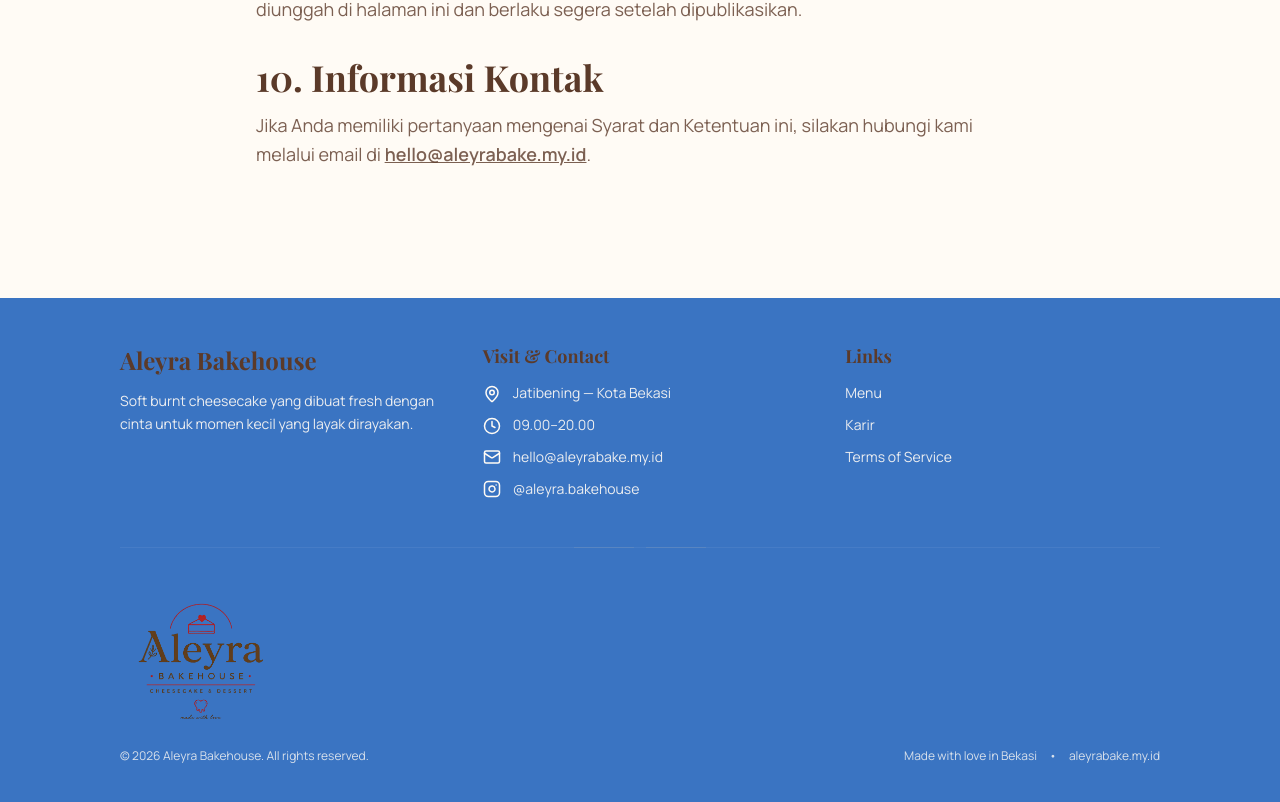
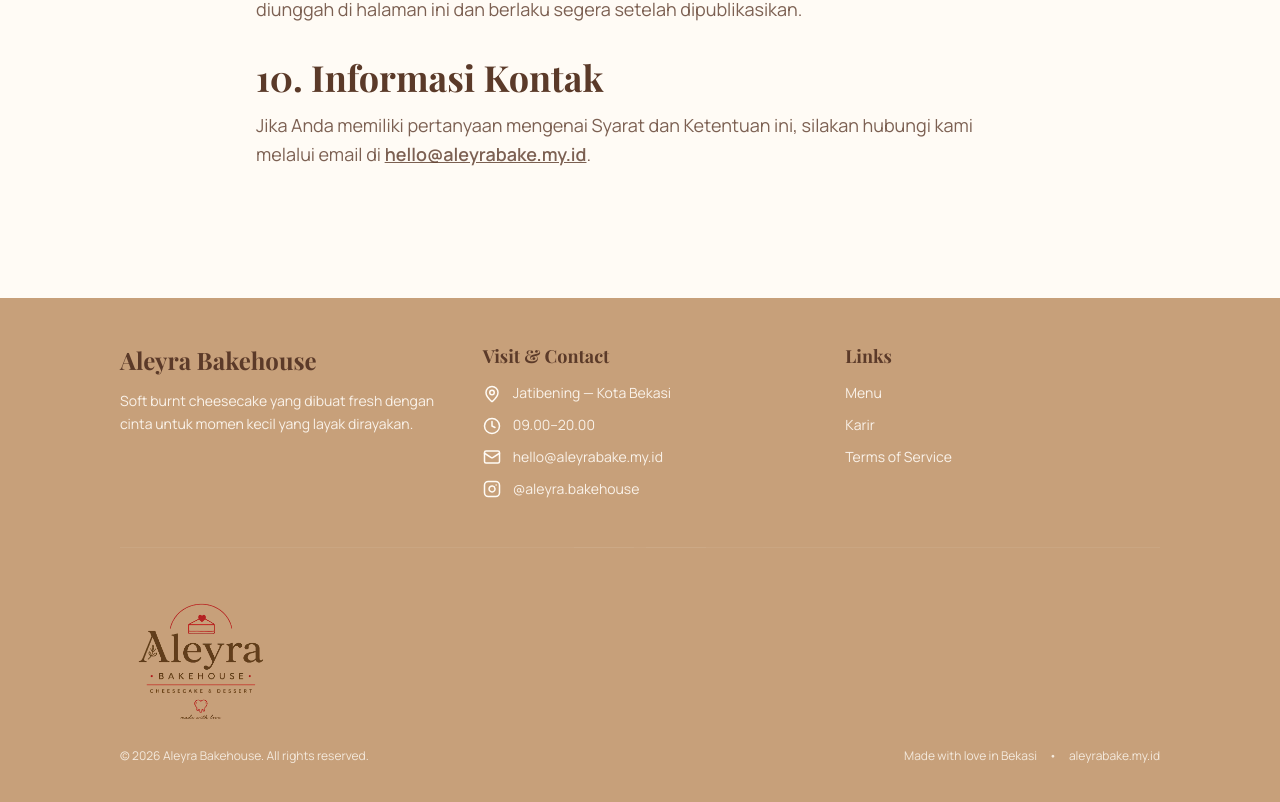
Before and after one commit to warkai-id/warkai-id-aleyrabakehouse-web, a Next.js app: page /terms in a window 1280 px wide. Shown: the part 1842-2644 px from the top of the page. Built offline with nearby package versions, Linux system fonts and the light colour scheme; a web font is replaced by a local one.

Commit message:
fix: link notification CTAs to Instagram

```diff
--- a/components/layout/footer.tsx
+++ b/components/layout/footer.tsx
@@ -7,7 +7,7 @@
   const currentYear = new Date().getFullYear();
 
   return (
-    <footer className="bg-[#3A74C2] text-warm-white py-12 mt-auto">
+    <footer className="bg-[#C7A07A] text-warm-white py-12 mt-auto">
       <div className="section-container">
         <div className="grid grid-cols-1 md:grid-cols-3 gap-12 mb-12">
           {/* Brand Info */}
--- a/components/sections/notify-with-aleyra-section.tsx
+++ b/components/sections/notify-with-aleyra-section.tsx
@@ -2,7 +2,7 @@
 import { MapPin, Clock, Calendar } from "lucide-react";
 import { Reveal } from "@/components/features/motion/reveal";
 import { notifyPreOrder, notifyEvent } from "@/content/notify-with-aleyra";
-import { generateWhatsAppUrl } from "@/lib/whatsapp/generate-url";
+import { CONTACT } from "@/lib/constants/contact";
 
 export function NotifyWithAleyraSection() {
   return (
@@ -51,7 +51,7 @@
                 </p>
 
                 <a
-                  href={generateWhatsAppUrl({ message: notifyPreOrder.ctaMessage })}
+                  href={CONTACT.instagramUrl}
                   target="_blank"
                   rel="noopener noreferrer"
                   className="btn-accent text-center w-full sm:w-auto mt-auto md:mt-0"
@@ -105,7 +105,7 @@
                 </div>
 
                 <a
-                  href={generateWhatsAppUrl({ message: notifyEvent.ctaMessage })}
+                  href={CONTACT.instagramUrl}
                   target="_blank"
                   rel="noopener noreferrer"
                   className="btn-secondary w-full sm:w-auto text-center border-light-taupe text-cocoa-brown hover:bg-light-taupe/10 mt-auto md:mt-0"
```
